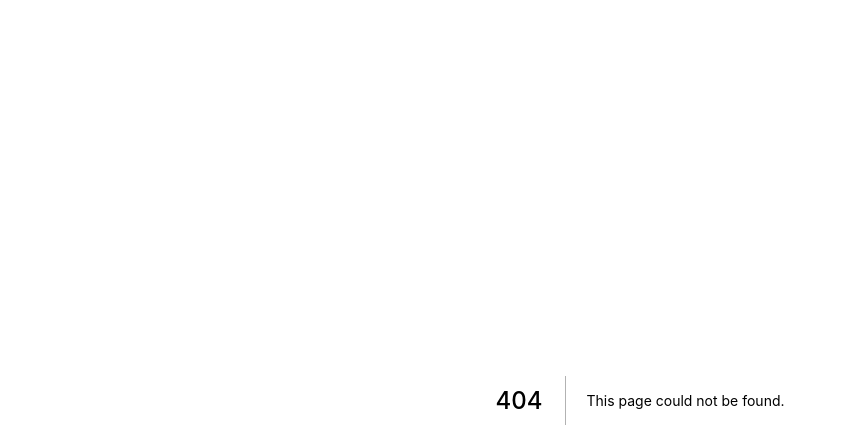
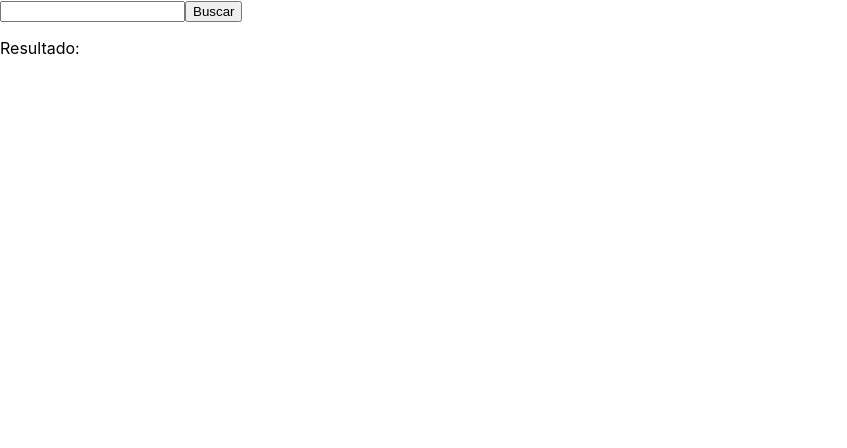
Before and after one commit to vicmova/ejercicios-1, a Next.js app: page /React_2_Hooks/formEjemplos in a window 1280 px wide. Before the commit this address had no page. Shown: the top 448 px of the page, without its empty margins (0-847 px from the left). Built offline with nearby package versions, Linux system fonts and the light colour scheme.

Commit message:
Add files via upload

```diff
--- /dev/null
+++ b/pages/React_2_Hooks/formEjemplos.js
@@ -0,0 +1,76 @@
+import { useState } from "react";
+
+const App = () => {
+/*
+Ejemplo 1. gestión de fom no controlada, gestión por defecto.
+autoComplete='off' oculta sugerencias del navegador.
+Botón activa el evento submit del form que podremos recoger
+mediante la propiedad onSubmit={ev=>console.log(ev.target.search.value)}
+search=valor del atributo name del input
+
+   return(
+        <form onSubmit={ev=>
+                {ev.preventDefault();
+                console.log(ev.target.search.value);
+                }}>
+
+            <input type='text' name='search'autoComplete='off'></input>
+
+            <button type='submit'>Buscar</button>
+        </form>
+    );
+
+*/
+
+/*
+Ejemplo 2. Nos interesa almacenar el valor del input dentro del estado.
+Cada vez que hacemos click seteamos (establecemos configuración) el estado.
+En este caso React no es capaz de controlar los valores del input. Sólo reacciona
+a un vente(en este caso, hacer click), no podemos modificar el valor ni leerlo cuando
+queramos, dependemos del evento.
+
+const [search, setSearch] = useState('');
+    return(
+        <form onSubmit={ev=>
+                {ev.preventDefault();
+                //para que search tome el valor del formulario
+                setSearch(ev.target.search.value);
+                //console.log(ev.target.search.value);
+                }}>
+
+            <input type='text' name='search'autoComplete='off'></input>
+
+            <button type='submit'>Buscar</button>
+            <p>Resultado: {search}</p>
+        </form>
+    );
+    */
+
+    /*
+    Ejemplo 3. Actualizar in utilizar el evento onSubmit.
+    Utilizamos la propiedad onChange del input. En este caso
+    el acceso es más dinámico a setSearch, accedemos mejor al valor del
+    input, sin embargo, sólo podemos acceder al valor dentro de:
+    onChange={ev=>setSearch(ev.target.value)}> No hay relación bilateral
+    entre el input y el estado.
+    */
+    const [search, setSearch] = useState('');
+    return(
+        <form>
+            <input type='text'
+                name='search'
+                autoComplete='off'
+                onChange={ev=>setSearch(ev.target.value)}>
+            </input>
+
+            <button type='submit'>Buscar</button>
+            <p>Resultado: {search}</p>
+        </form>
+    );
+    /*
+    Ejemplo 3. Gestión de forma controlada. React controla el valor del input
+    a través del estado.
+    */
+}
+
+export default App;
```
